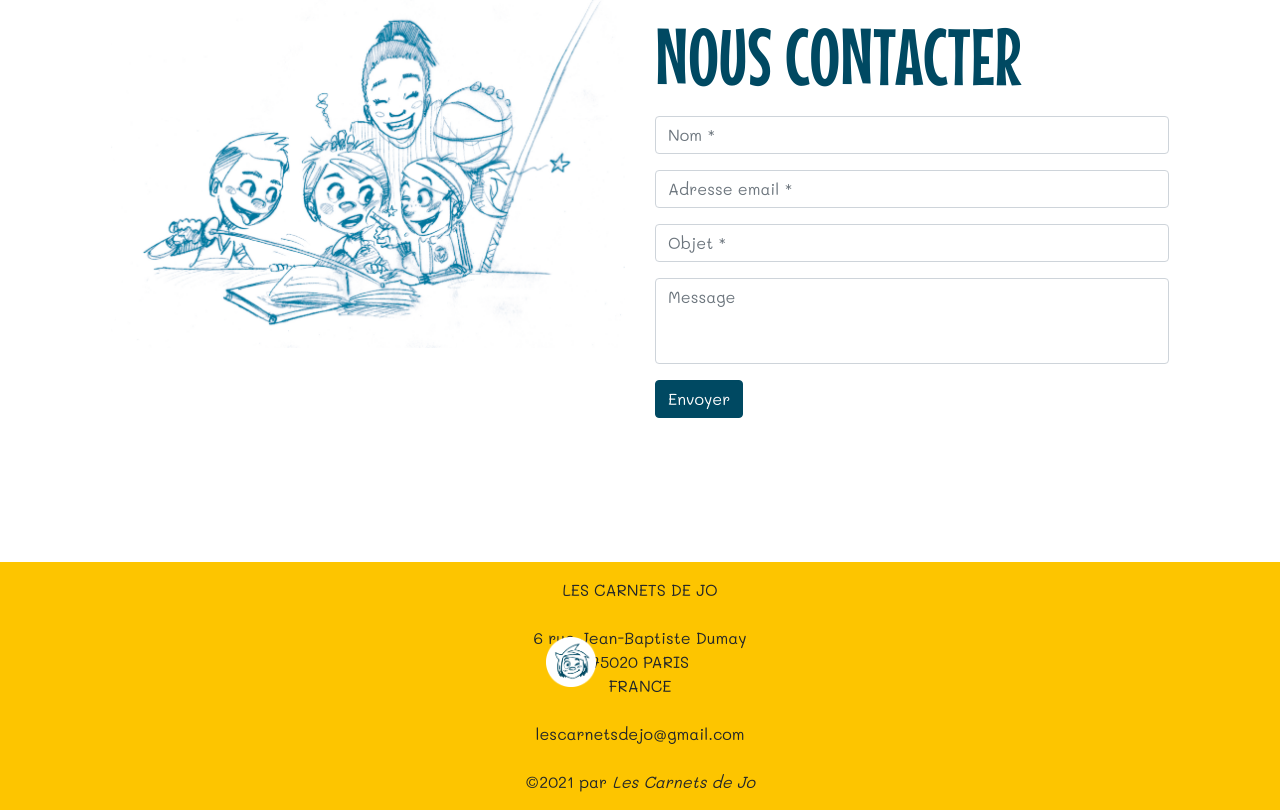
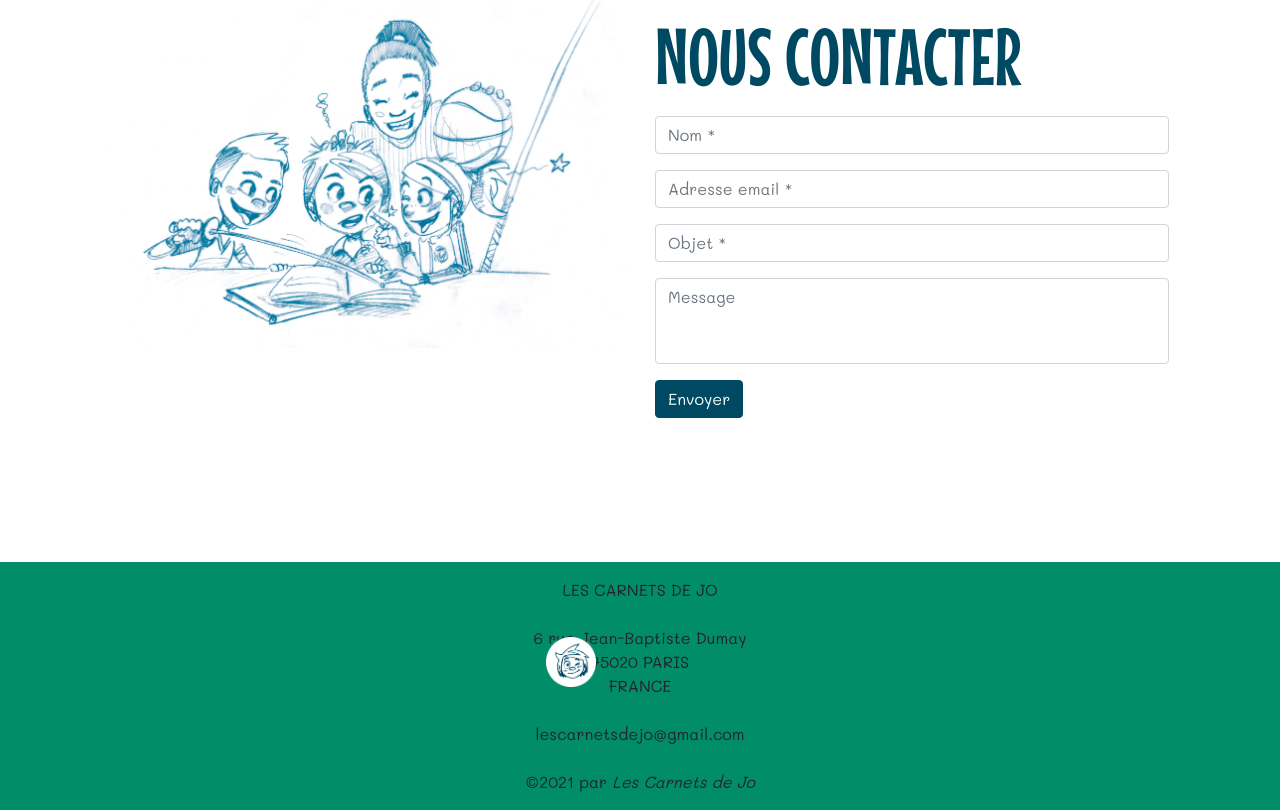
Before and after one commit to annelhote/les-carnets-de-jo, a Vue app: page / in a window 1280 px wide. Shown: the part 8077-8887 px from the top of the page. Built offline with nearby package versions, Linux system fonts and the light colour scheme.

Commit message:
Set footer background as green, close 22

```diff
--- a/src/App.vue
+++ b/src/App.vue
@@ -440,7 +440,7 @@
         </b-form>
       </div>
     </section>
-    <footer class="app__footer row bg-warning text-center mt-5 p-3">
+    <footer class="app__footer row bg-success text-center mt-5 p-3">
       <div class="col-12">
         <img src="./assets/logo-footer.png" alt="Jo" width="50" class="app__footer__logo">
         LES CARNETS DE JO<br><br>
```
